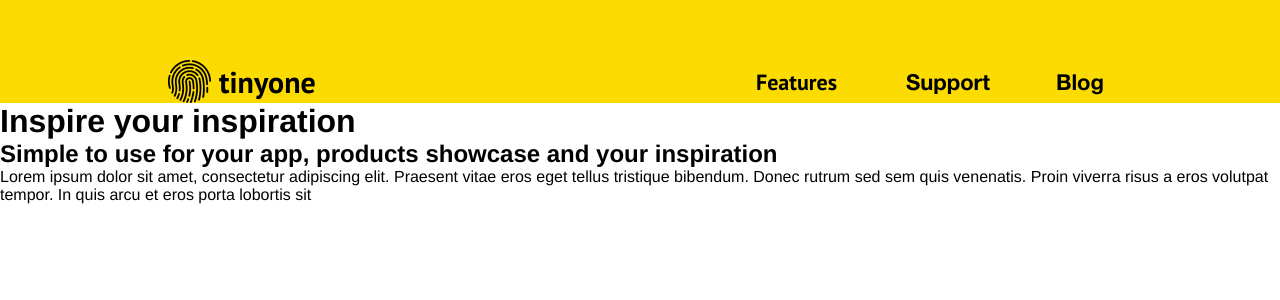
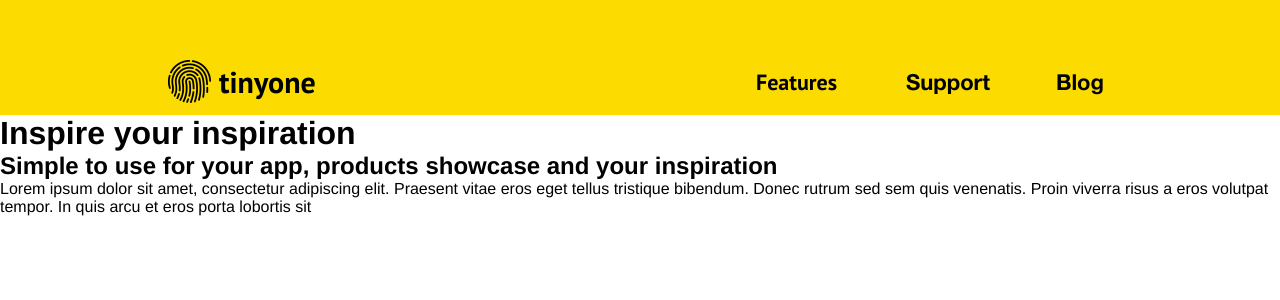
Before and after one commit to liubich/test-job, a Vue app: page / in a window 1280 px wide. Shown: the top 300 px of the page. Built offline with nearby package versions, Linux system fonts and the light colour scheme.

Commit message:
Add bottom padding

```diff
--- a/src/components/NavBar.vue
+++ b/src/components/NavBar.vue
@@ -48,6 +48,7 @@ export default {
 .navbar {
   max-width: 1924px;
   padding-top: 60px;
+  padding-bottom: 12px;
   display: flex;
   justify-content: center;
   background-color: #fcdb00;
```
